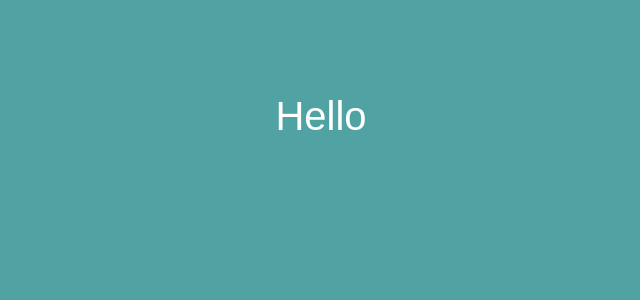
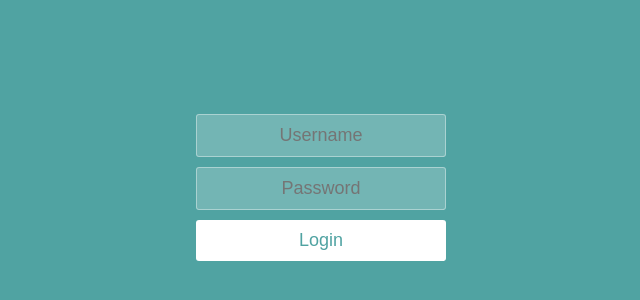
Before and after one commit to GUchechi/Form-conditional-rendering, a React (Create React App) app: page / in a window 1280 px wide. Shown: the part 114-414 px from the top of the page, without its empty margins (319-959 px from the left). Built offline with nearby package versions, Linux system fonts and the light colour scheme.

Commit message:
separated concern and added various components

```diff
--- a/src/App.js
+++ b/src/App.js
@@ -1,7 +1,7 @@
 import './App.css';
 import Login from './Components/Login';
 
-const isLoggedIn = true;
+const isLoggedIn = false;
 
 function App() {
   return (
```
